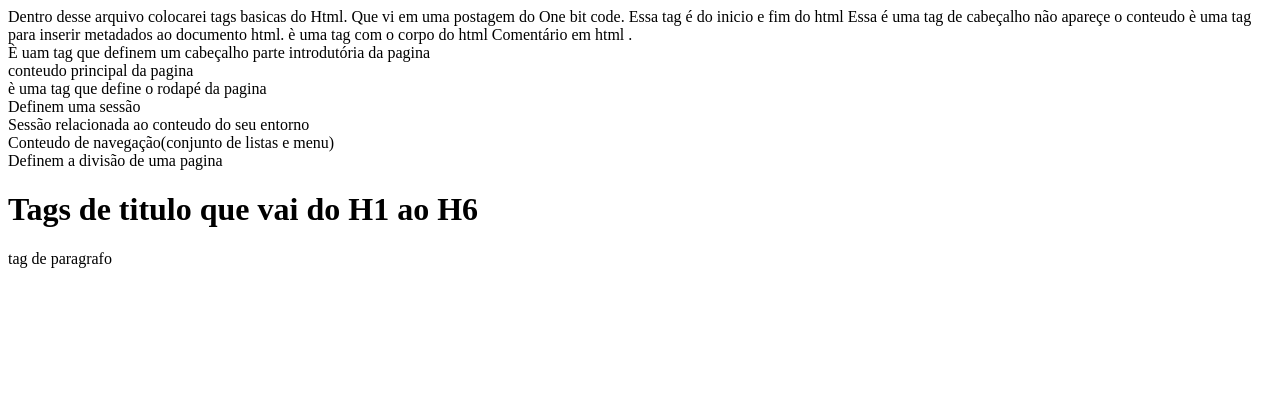
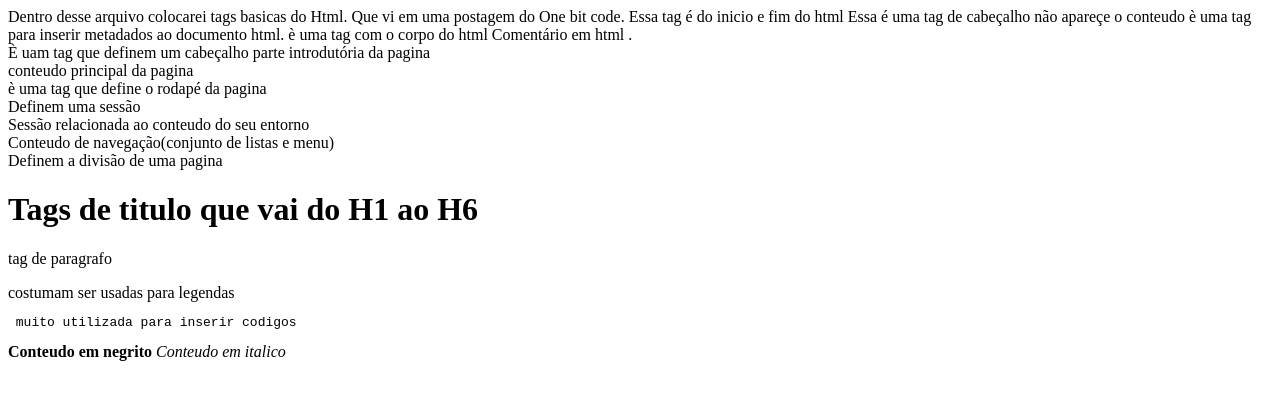
Before and after one commit to joaomarcos2022/aula-html-One, a plain HTML site: page index.html in a window 1280 px wide. Drawn offline with Linux system fonts and the light colour scheme.

Commit message:
Update index.html

```diff
--- a/index.html
+++ b/index.html
@@ -17,3 +17,7 @@ Que vi em uma postagem do One bit code.
 <div>Definem a divisão de uma pagina</div>
 <h1>Tags de titulo que vai do H1 ao H6</h1>
 <p>tag de paragrafo</p>
+<span> costumam ser usadas para legendas</span>
+<pre> muito utilizada para inserir codigos</pre>
+<b>Conteudo em negrito</b>
+<i>Conteudo em italico</i>
```
